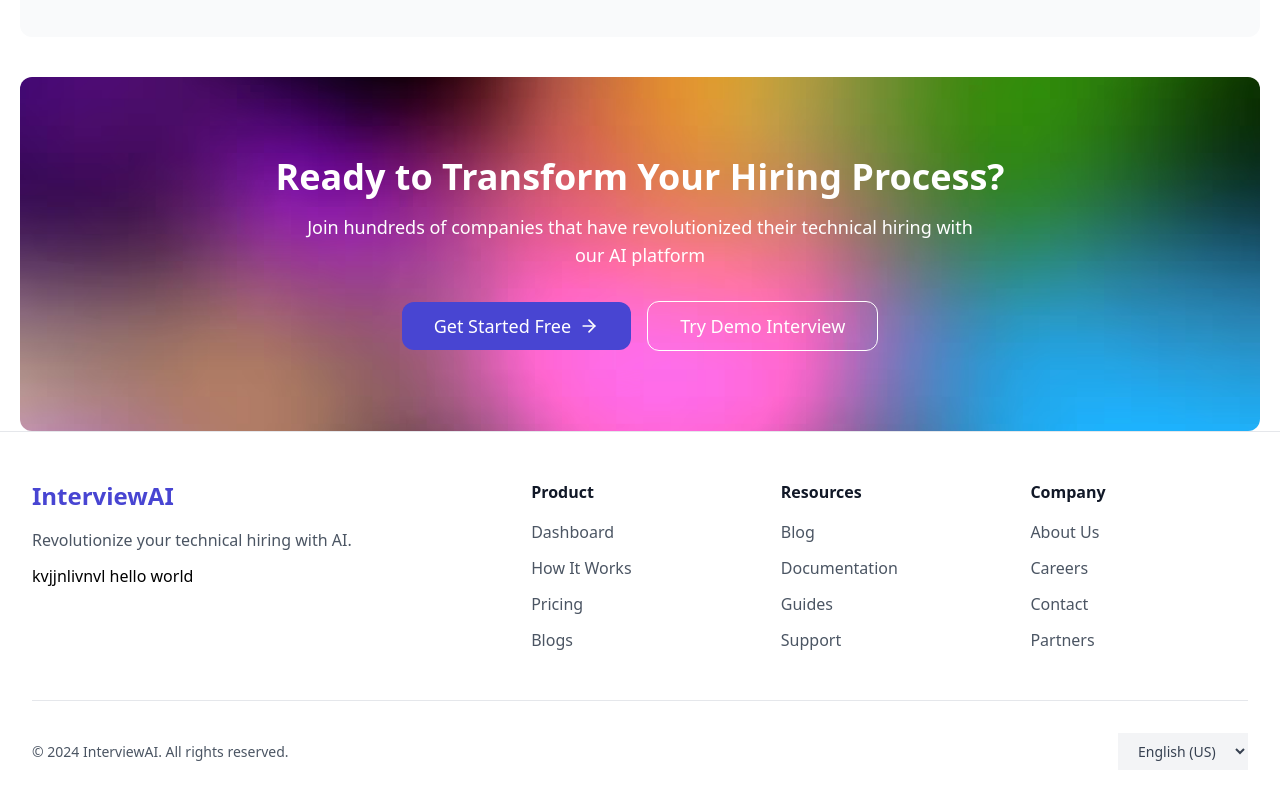
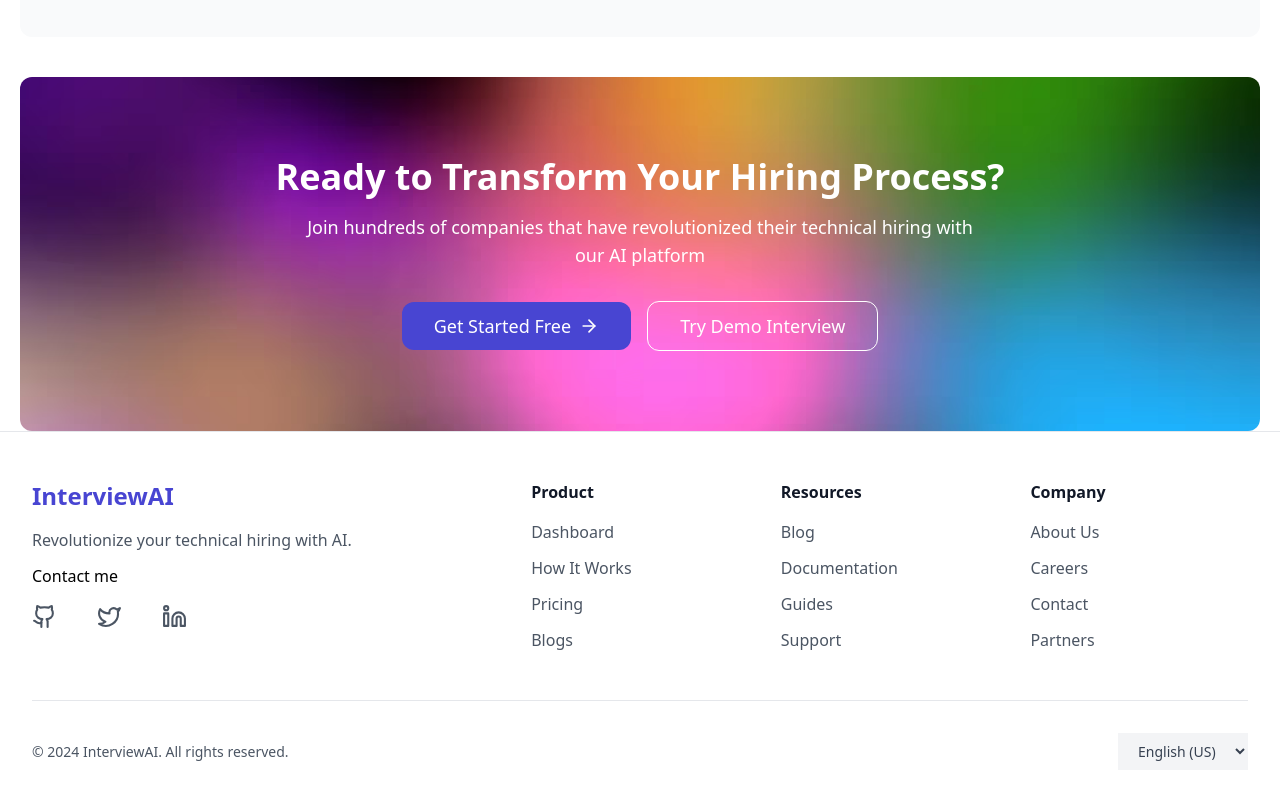
Before and after one commit to ayushKhandelwal07/AI_Interview_Platform, a Next.js app: page /how in a window 1280 px wide. Shown: the part 2551-3351 px from the top of the page. Built offline with nearby package versions, Linux system fonts and the light colour scheme; no server answers.

Commit message:
footer social media add

```diff
--- a/components/Features.jsx
+++ b/components/Features.jsx
@@ -51,54 +51,6 @@ const Features = () => {
           ))}
         </div>
 
-        <div id='features' className="mt-16 bg-gradient-hero rounded-xl p-8 shadow-sm border border-gray-100 scroll-mt-40">
-          <div className="grid grid-cols-1 lg:grid-cols-2 gap-8 items-center">
-            <div>
-              <h3 className="text-2xl md:text-3xl font-bold text-accentDark mb-4">
-                How Our AI Makes Interviewing Better
-              </h3>
-              <p className="text-gray-600 mb-6">
-                Our platform combines cutting-edge AI technology with years of technical interviewing expertise to deliver an experience that benefits both recruiters and candidates.
-              </p>
-              <ul className="space-y-3">
-                {[
-                  "Evaluates technical skills with human-like precision",
-                  "Adapts questions based on candidate responses",
-                  "Provides comprehensive reports with actionable insights",
-                  "Integrates seamlessly with your existing ATS"
-                ].map((item, i) => (
-                  <li key={i} className="flex items-start">
-                    <CheckCircle className="h-5 w-5 text-secondary mr-2 flex-shrink-0 mt-0.5" />
-                    <span className="text-gray-700">{item}</span>
-                  </li>
-                ))}
-              </ul>
-            </div>
-
-            <section
-              className="pt-28 pb-20 relative overflow-hidden rounded-xl"
-
-
-              style={{
-                backgroundImage: 'url(/bg.avif )',
-                backgroundSize: 'cover',
-                backgroundPosition: 'center',
-                backgroundRepeat: 'no-repeat'
-              }}
-            >
-            <div className="p-4 rounded-sm">
-              <div className="aspect-video bg-gray-100 rounded-md flex items-center justify-center">
-                <div className="text-center p-4">
-                  <div className="w-16 h-16 bg-primary/10 rounded-full flex items-center justify-center mx-auto mb-4">
-                    <Users className="h-8 w-8 text-primary" />
-                  </div>
-                  <p className="text-gray-500 text-sm">Demo Video Placeholder</p>
-                </div>
-              </div>
-            </div>
-          </section>
-          </div>
-        </div>
       </div>
     </section>
   );
--- a/components/Footer.jsx
+++ b/components/Footer.jsx
@@ -1,4 +1,5 @@
 import React from 'react';
+import { Github, Twitter, Linkedin } from 'lucide-react';
 
 const Footer = () => {
   const currentYear = new Date().getFullYear();
@@ -43,7 +44,38 @@ const Footer = () => {
             <p className="text-gray-600 mb-3 max-w-xs">
               Revolutionize your technical hiring with AI.
             </p>
-            <p>kvjjnlivnvl hello world </p>
+            <div className='pb-4'>
+              Contact me
+            </div>
+            <div className="flex space-x-10 ">
+              <a
+                href="https://github.com/ayushKhandelwal07"
+                target="_blank"
+                rel="noopener noreferrer"
+                className="text-gray-600 hover:text-black transition-colors"
+                aria-label="GitHub"
+              >
+                <Github size={25} />
+              </a>
+              <a
+                href="https://x.com/ashuKhandelwal_/following"
+                target="_blank"
+                rel="noopener noreferrer"
+                className="text-gray-600 hover:text-primary transition-colors"
+                aria-label="Twitter/X"
+              >
+                <Twitter size={25} />
+              </a>
+              <a
+                href="https://www.linkedin.com/in/ayush-khandelwal-284294287/"
+                target="_blank"
+                rel="noopener noreferrer"
+                className="text-gray-600 hover:text-blue-600 transition-colors"
+                aria-label="LinkedIn"
+              >
+                <Linkedin size={25} />
+              </a>
+            </div>
           </div>
 
           {/* Footer links */}
--- a/components/Hero.jsx
+++ b/components/Hero.jsx
@@ -54,14 +54,6 @@ const Hero = () => {
                 Get Started Free
                 <ArrowRight className="ml-2 h-5 w-5" />
               </Button>
-              <Button
-                onClick={scrollToFeatures}
-                size="lg"
-                variant="outline"
-                className="rounded-xl border-white text-white hover:bg-white hover:text-black hover:border-none px-8 py-6 text-lg font-medium"
-              >
-                Watch Demo
-              </Button>
             </div>
             </div>
           </div>
```
